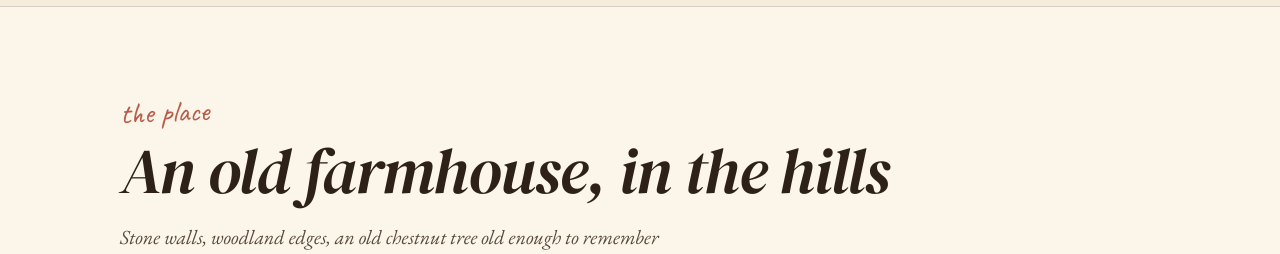
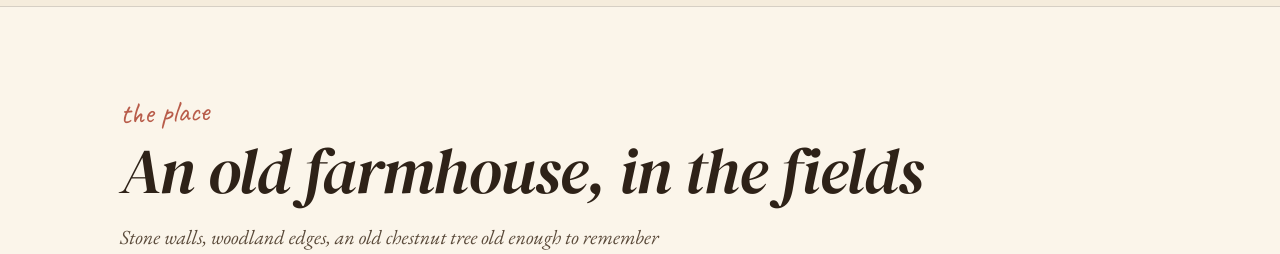
Before and after one commit to JonasBerx/wedding-site, a React (Vite) app in the folder client/: page / in a window 1280 px wide. Shown: the part 2760-3014 px from the top of the page. Built offline with nearby package versions, Linux system fonts and the light colour scheme; no server answers; a web font is replaced by a local one.

Commit message:
minor typos

```diff
--- a/client/src/sections/Menu.jsx
+++ b/client/src/sections/Menu.jsx
@@ -44,7 +44,7 @@ function MenuSection({ t, fonts }) {
       <div style={{ textAlign: 'center', marginBottom: isMobile ? 36 : 56 }}>
         <SectionHead t={t} fonts={fonts}
           kicker="and to eat" title="At table, then"
-          subtitle="A long, slow dinner. Two courses to choose from — tell us yours when you RSVP." align="center" />
+          subtitle="A long, slow dinner. Two courses to choose from (and a dessert buffet after!) — tell us yours when you RSVP." align="center" />
       </div>
 
       <div style={{
--- a/client/src/sections/Venue.jsx
+++ b/client/src/sections/Venue.jsx
@@ -15,7 +15,7 @@ function VenueSection({ t, fonts }) {
       borderTop: `1px solid ${t.rule}`, borderBottom: `1px solid ${t.rule}`,
     }}>
       <SectionHead t={t} fonts={fonts}
-        kicker="the place" title="An old farmhouse, in the hills"
+        kicker="the place" title="An old farmhouse, in the fields"
         subtitle="Stone walls, woodland edges, an old chestnut tree old enough to remember everything. Worth the drive." />
 
       <div style={{
```
